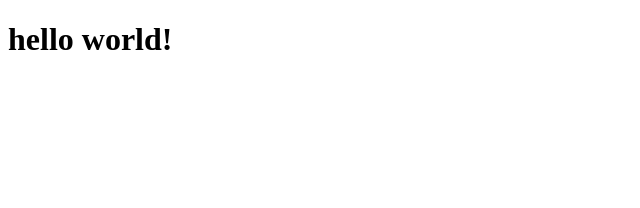
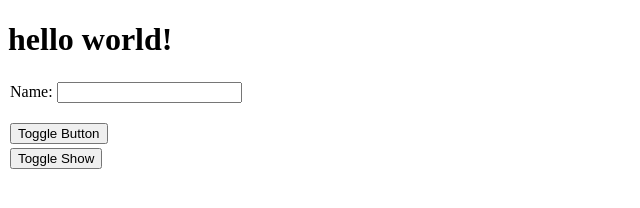
Before and after one commit to bmansk8/alpine-demo, a website: page index.html in a window 1280 px wide. Shown: the whole page, without its empty margins (0-640 px from the left). Drawn offline with nearby package versions, Linux system fonts and the light colour scheme.

Commit message:
x-data
basin things we can do in alpine!

```diff
--- a/index.html
+++ b/index.html
@@ -1,13 +1,58 @@
 <!DOCTYPE html>
 <html lang="en">
+
 <head>
   <meta charset="UTF-8">
   <meta name="viewport" content="width=device-width, initial-scale=1.0">
   <title>Document</title>
+  <script src="https://cdn.jsdelivr.net/gh/alpinejs/alpine@v2.x.x/dist/alpine.min.js" defer></script>
+
+  <style>
+    .active {
+      background-color: red;
+    }
+
+    div {
+      padding: 2px;
+    }
+  </style>
+
 </head>
+
 <body>
 
   <h1>hello world!</h1>
 
+  <div x-data="{name:''}">
+    <!--so x data is our data model we make a object with a value of name equal to string-->
+    <label for="name">Name:</label>
+    <input id="name" type="text" x-model="name" />
+    <!--then we bind name to the value of the input tag-->
+    <p x-text="name">
+      <!--then we display the value of name as text-->
+  </div>
+
+  <!--so : is a  shorthand for x-bind and @ is a shorthand for x-on that indicates the alpine should listen for events-->
+  <div x-data="{ show: false }">
+    <!--so we make boolean var we can toggle-->
+    <!--then onClick() / @click we toggle show value. then run or expression to add class-->
+    <button @click="show = !show" :aria-expanded="show ? 'true' : 'false'" :class="{ 'active': show }">
+      <!-- our class is equal to 'active' our css class and our bollean variable show-->
+      Toggle Button
+    </button>
+
+  </div>
+
+  <!--boolean once again-->
+  <div x-data="{ show: false }">
+    <!--we can toggle show-->
+    <!--we run our logic-->
+    <button @click="show = !show" :aria-expanded="show ? 'true' : 'false'">
+      Toggle Show
+    </button>
+    <div x-show="show">Hello world</div>
+  </div>
+
 </body>
+
 </html>
```
